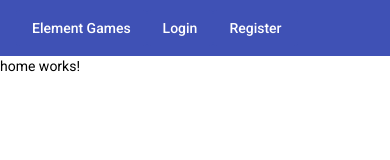
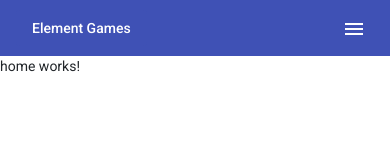
Before and after one commit to mananwalia959/element-games, an Angular app in the folder client/: page / in a window 390 px wide. Shown: the top 160 px of the page. Built offline with nearby package versions, Linux system fonts and the light colour scheme.

Commit message:
feat: add bootstrap for responsive styling

```diff
--- a/client/angular.json
+++ b/client/angular.json
@@ -28,6 +28,7 @@
             ],
             "styles": [
               "./node_modules/@angular/material/prebuilt-themes/indigo-pink.css",
+              "./node_modules/bootstrap/dist/css/bootstrap.css",
               "src/styles.css"
             ],
             "scripts": []
--- a/client/package.json
+++ b/client/package.json
@@ -21,6 +21,7 @@
     "@angular/platform-browser": "~12.2.0",
     "@angular/platform-browser-dynamic": "~12.2.0",
     "@angular/router": "~12.2.0",
+    "bootstrap": "^5.1.0",
     "rxjs": "~6.6.0",
     "tslib": "^2.3.0",
     "zone.js": "~0.11.4"
--- a/client/src/app/app.module.ts
+++ b/client/src/app/app.module.ts
@@ -11,6 +11,8 @@ import { BrowserAnimationsModule } from '@angular/platform-browser/animations';
 import {MatToolbarModule} from '@angular/material/toolbar';
 import {MatCardModule} from '@angular/material/card';
 import {MatButtonModule} from '@angular/material/button';
+import {MatIconModule} from '@angular/material/icon';
+
 
 
 
@@ -28,7 +30,7 @@ import {MatButtonModule} from '@angular/material/button';
     MatToolbarModule,
     MatCardModule,
     MatButtonModule,
-
+    MatIconModule,
   ],
   providers: [],
   bootstrap: [AppComponent]
--- a/client/src/app/components/header/header.component.css
+++ b/client/src/app/components/header/header.component.css
@@ -0,0 +1,3 @@
+.spacer {
+  flex: 1 1 auto;
+}
--- a/client/src/app/components/header/header.component.html
+++ b/client/src/app/components/header/header.component.html
@@ -5,8 +5,17 @@
             <button mat-flat-button color="primary">Element Games</button>
             <span class="spacer"></span>
 
-            <button mat-flat-button color="primary">Login </button>
-            <button mat-flat-button color="primary">Register</button>
+            <div class= "d-none d-lg-block">
+
+                <button mat-flat-button color="primary">Register</button>
+                <button mat-flat-button color="primary">Login </button>
+            </div>
+
+
+                <button mat-icon-button  aria-label="Menu" class="d-lg-none">
+                    <mat-icon>menu</mat-icon>
+                </button>
+
         </mat-toolbar-row>
 
 </mat-toolbar>
```
Also changed, not shown: 1 other file (tests, documents, lock files or other folders).
